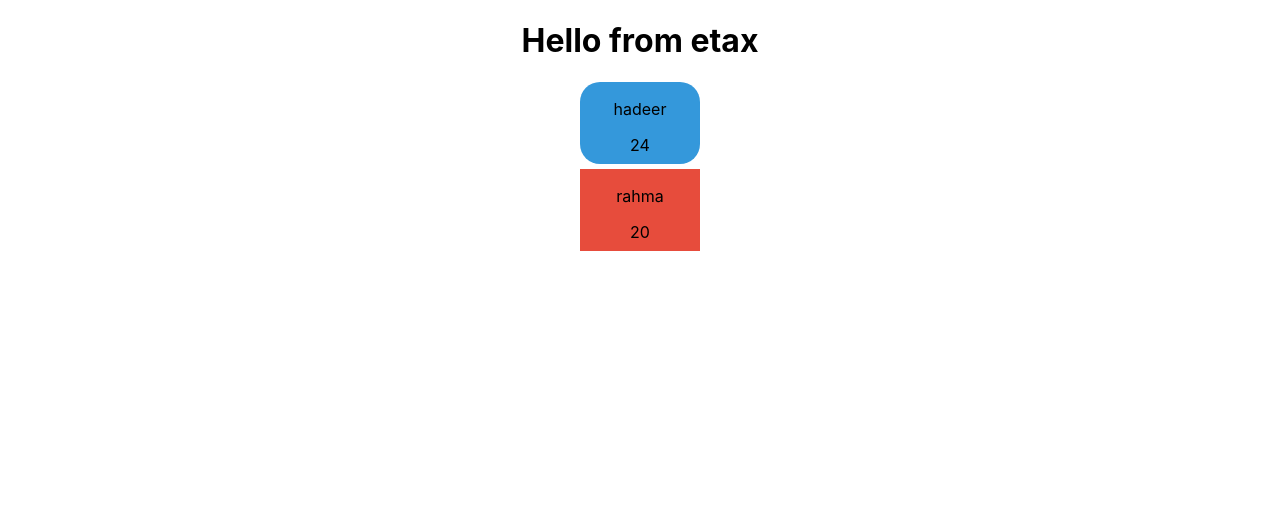
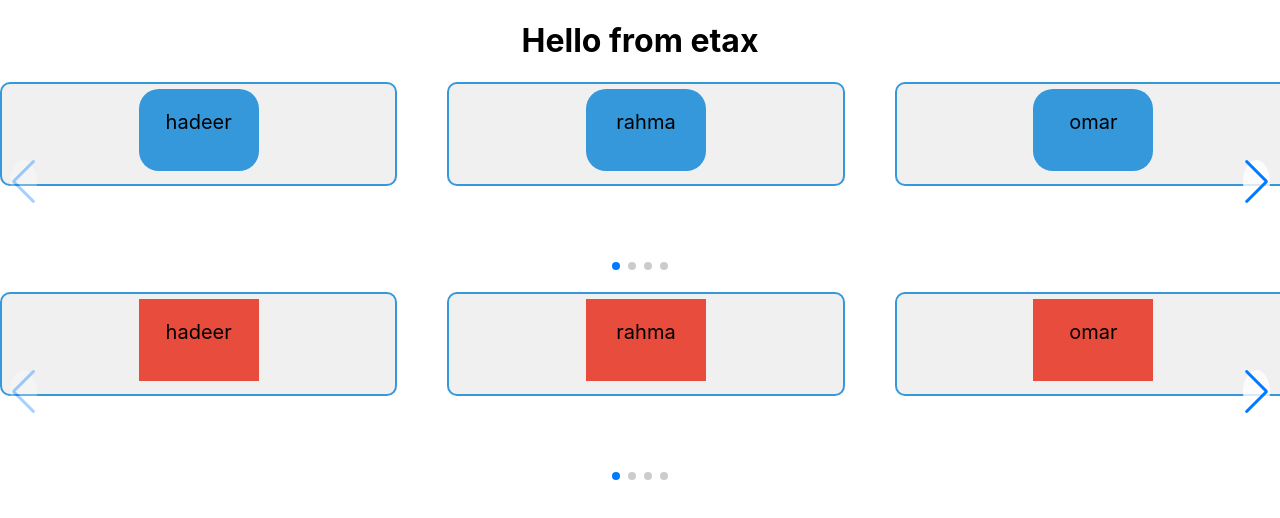
Before and after one commit to hadeer-khaled/Learn-React, a React (Create React App) app: page / in a window 1280 px wide. Shown: the top 518 px of the page. Built offline with nearby package versions, Linux system fonts and the light colour scheme.

Commit message:
swiper as a dynamic component

```diff
--- a/package.json
+++ b/package.json
@@ -9,6 +9,7 @@
     "react": "^18.3.1",
     "react-dom": "^18.3.1",
     "react-scripts": "5.0.1",
+    "swiper": "^11.1.9",
     "web-vitals": "^2.1.4"
   },
   "scripts": {
--- a/src/App.css
+++ b/src/App.css
@@ -76,5 +76,50 @@
   background-color: #e74c3c;
   border-radius: 0;
   padding: 1px 20px;
-  margin: auto;
+  margin: 5px auto;
 }
+/* App.css */
+
+.swiper {
+  width: 100%;
+  height: 200px;
+  margin-bottom: 10px;
+}
+
+.swiper-slide {
+  background-color: #f0f0f0;
+  border: 2px solid #3498db;
+  border-radius: 10px;
+  text-align: center;
+  display: flex;
+  justify-content: center;
+  align-items: center;
+  font-size: 20px;
+  height: 100px !important;
+  transition: background-color 0.3s;
+}
+
+.swiper-slide:hover {
+  background-color: #e74c3c;
+}
+
+.swiper-pagination-bullets {
+  bottom: 10px;
+}
+
+.swiper-pagination-bullet {
+  background: #3498db;
+}
+
+
+.swiper-button-next, .swiper-button-prev {
+  color: #3498db;
+  background: rgba(255, 255, 255, 0.8);
+  border-radius: 50%;
+  width: 44px;
+  height: 44px;
+  display: flex;
+  justify-content: center;
+  align-items: center;
+  z-index: 10;
+}
--- a/src/App.js
+++ b/src/App.js
@@ -1,12 +1,12 @@
 import 'App.css';
-import DynamicComponent from 'DynamicComponent/DynamicComponent';
+import SwipperApp from 'SwiperApp/SwiperApp';
 function App() {
   return (
     <div className="App">
       <h1>Hello from etax</h1>
 
 
-      <DynamicComponent></DynamicComponent>
+      <SwipperApp></SwipperApp>
     </div>
   );
 }
--- /dev/null
+++ b/src/SwiperApp/ShapeOne.js
@@ -0,0 +1,12 @@
+import React from 'react'
+import "App.css"
+
+export default function ShapeOne({item}) {
+  return (
+    <>
+        <div className='shapeone'>
+          <p>{item.name}</p>
+        </div>
+    </>
+  )
+}
--- /dev/null
+++ b/src/SwiperApp/ShapeTwo.js
@@ -0,0 +1,12 @@
+import React from 'react'
+import "App.css"
+
+export default function ShapeTwo({item}) {
+  return (
+    <>
+        <div className='shapetwo'>
+          <p>{item.name}</p>
+        </div>
+    </>
+  )
+}
--- /dev/null
+++ b/src/SwiperApp/SwiperApp.js
@@ -0,0 +1,29 @@
+import "App.css"
+import SwiperComponent from './SwiperComponent';
+import ShapeOne from "./ShapeOne";
+import ShapeTwo from "./ShapeTwo";
+
+
+
+const SwiperApp =  () =>{
+  const data = [
+      {id: 1, name:"hadeer" },
+      {id: 2, name:"rahma" },
+      {id: 3, name:"omar" },
+      {id: 4, name:"hala" },
+      {id: 5, name:"nour" },
+      {id: 6, name:"heba" },
+  ];
+  return (
+    <>
+       <SwiperComponent data={data}>
+            <ShapeOne></ShapeOne>
+       </SwiperComponent>
+
+       <SwiperComponent  data={data}>
+           <ShapeTwo></ShapeTwo>
+       </SwiperComponent>
+    </>
+  )
+}
+export default SwiperApp ;
--- /dev/null
+++ b/src/SwiperApp/SwiperComponent.js
@@ -0,0 +1,30 @@
+import React from 'react';
+
+/* swiper */
+import { Swiper, SwiperSlide } from 'swiper/react';
+import { Navigation, Pagination, Scrollbar, A11y } from 'swiper/modules';
+
+import 'swiper/css';
+import 'swiper/css/navigation';
+import 'swiper/css/pagination';
+import 'swiper/css/scrollbar';
+
+const SwiperComponent = ({children, data}) => {
+const clonedchildren= data.map((element)=>  <SwiperSlide>{React.cloneElement(children , {item : element}) }</SwiperSlide> )
+console.log(clonedchildren)
+  return (
+    <>
+      <Swiper
+        spaceBetween={50}
+        slidesPerView={3}
+        modules={[Navigation, Pagination, Scrollbar, A11y]}
+        navigation
+        pagination={{ clickable: true }}
+      >
+        {clonedchildren}
+      </Swiper>
+    </>
+  );
+};
+
+export default SwiperComponent;
```
Also changed, not shown: 1 other file (tests, documents, lock files or other folders).
